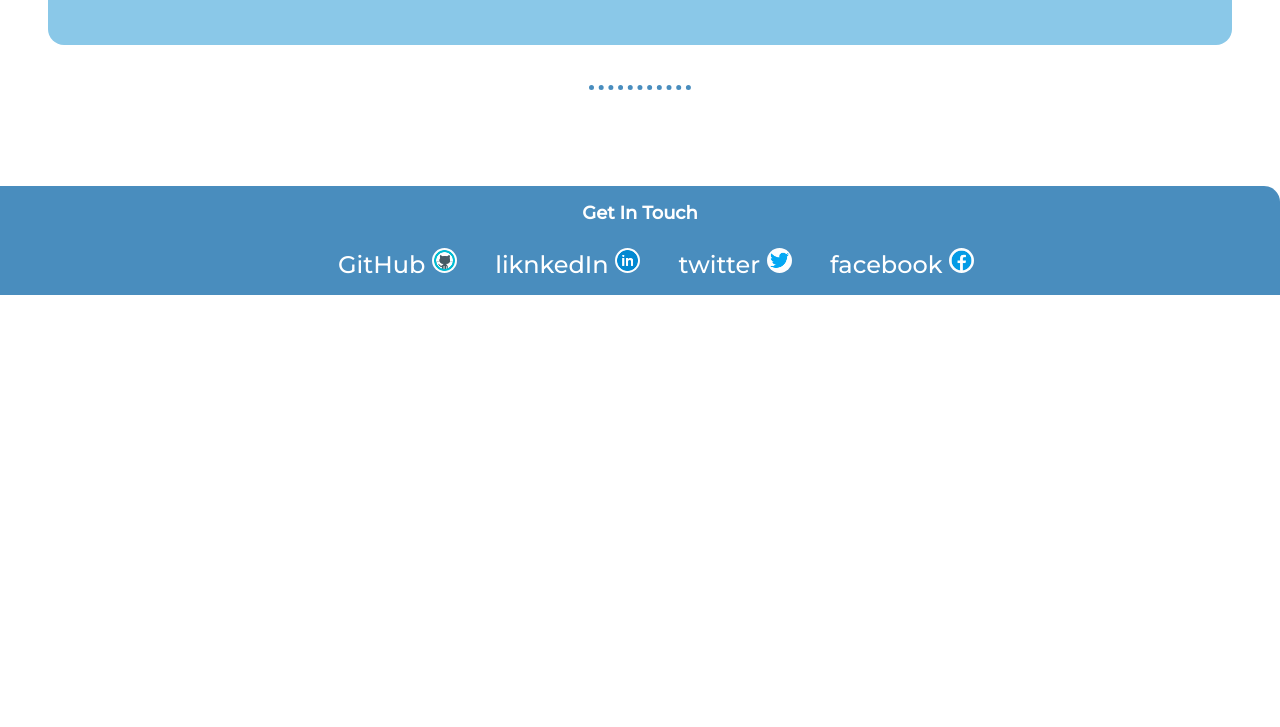
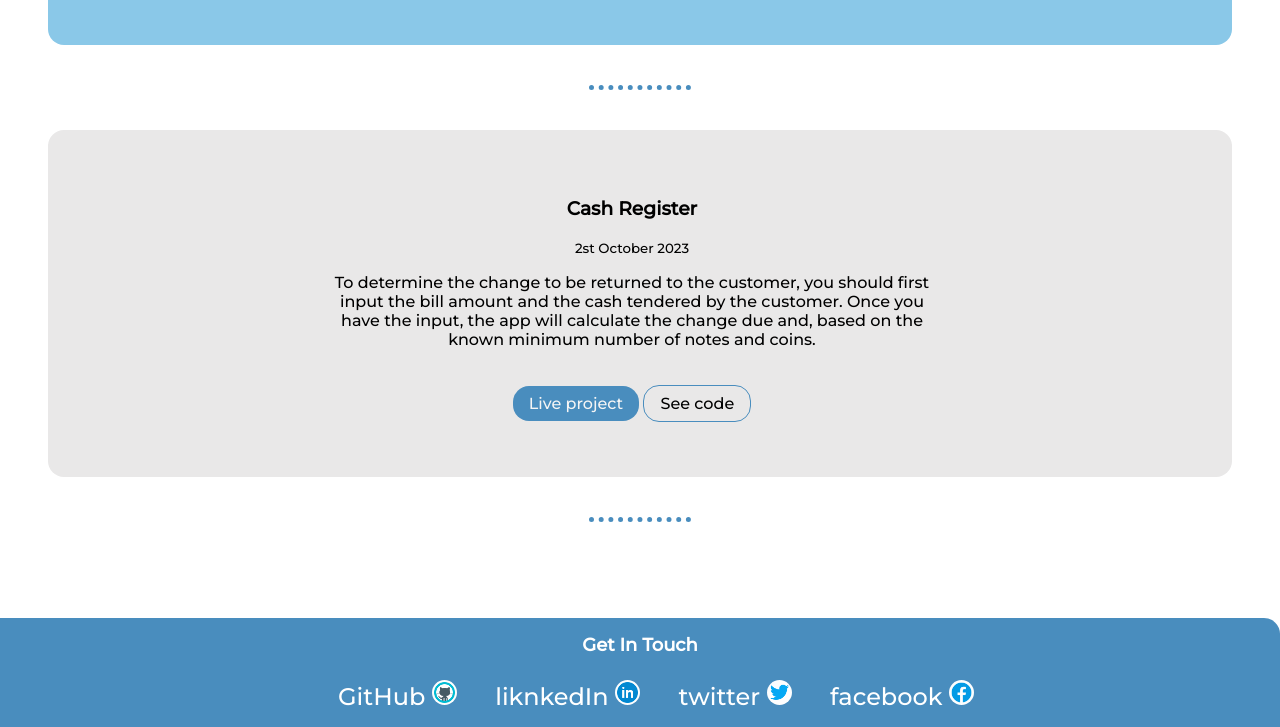
Before and after one commit to nurahamed/html-css-library, a plain HTML site: page project.html in a window 1280 px wide. Shown: the part 4937-5664 px from the top of the page. Before the commit the page ends 5232 px from the top, so only its background shows below. Drawn offline with Linux system fonts and the light colour scheme.

Commit message:
add cash register

```diff
--- a/project.html
+++ b/project.html
@@ -177,6 +177,21 @@
     <hr>
     <!-- https://stockscalculatorx.netlify.app/
     https://github.com/nurahamed/Stock-Calculator -->
+    <section class="section section-one section-project">
+        <div class="container container-center">
+            <h3>Cash Register</h3>
+            <small>2st October 2023</small>
+            <p>
+                To determine the change to be returned to the customer, you should first input the bill amount and the cash tendered by the customer. Once you have the input, the app will calculate the change due and, based on the known minimum number of notes and coins.
+            </p>
+            <span></span>
+            <a class="link-primary" target="_blank" href=" https://cashregisterx.netlify.app/">Live project</a>
+            <a class="link-secondery" target="_blank" href="https://github.com/nurahamed/cash-register">See code</a>
+        </div>
+    </section>
+    <hr>
+
+
 
 
 
```
